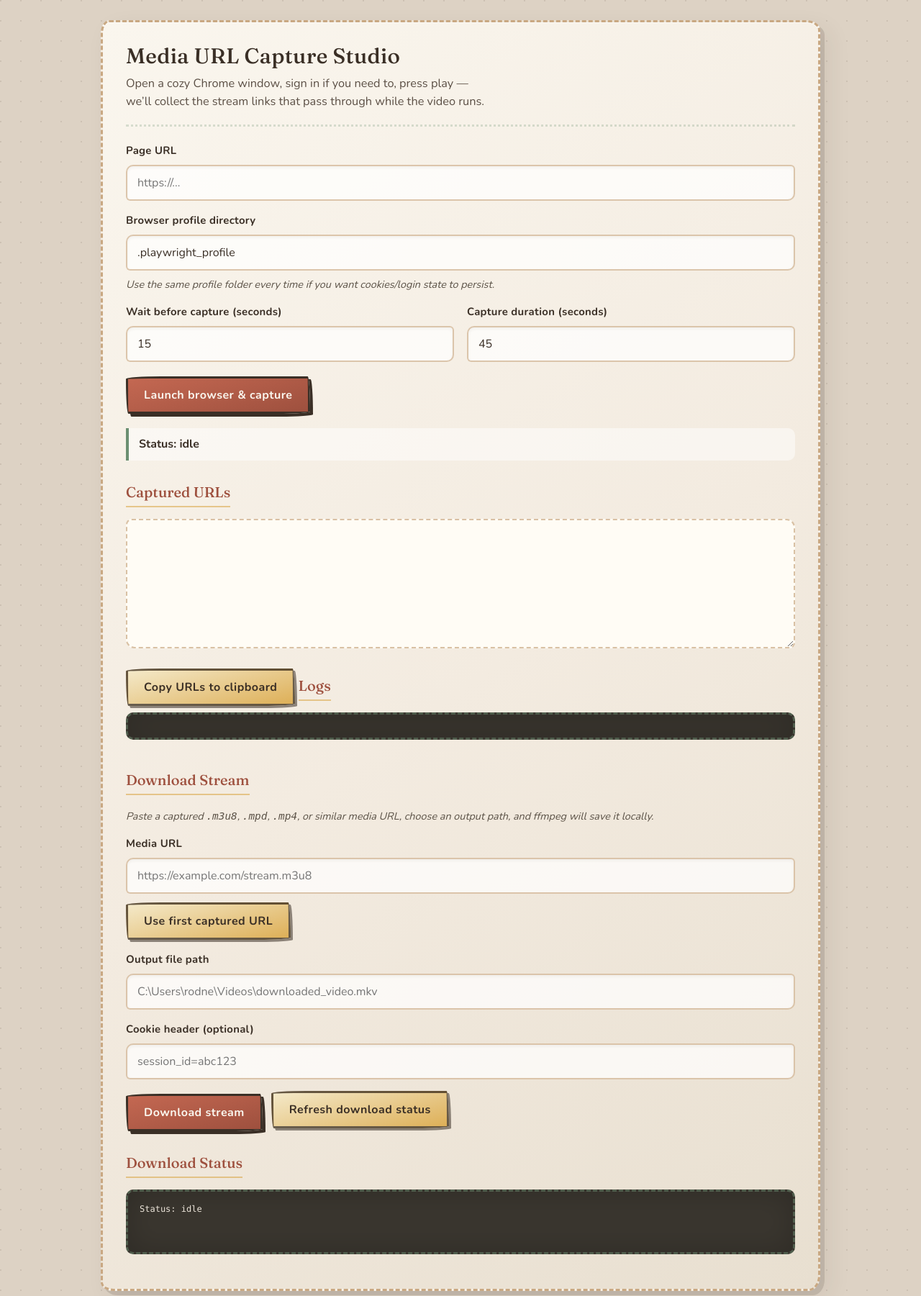
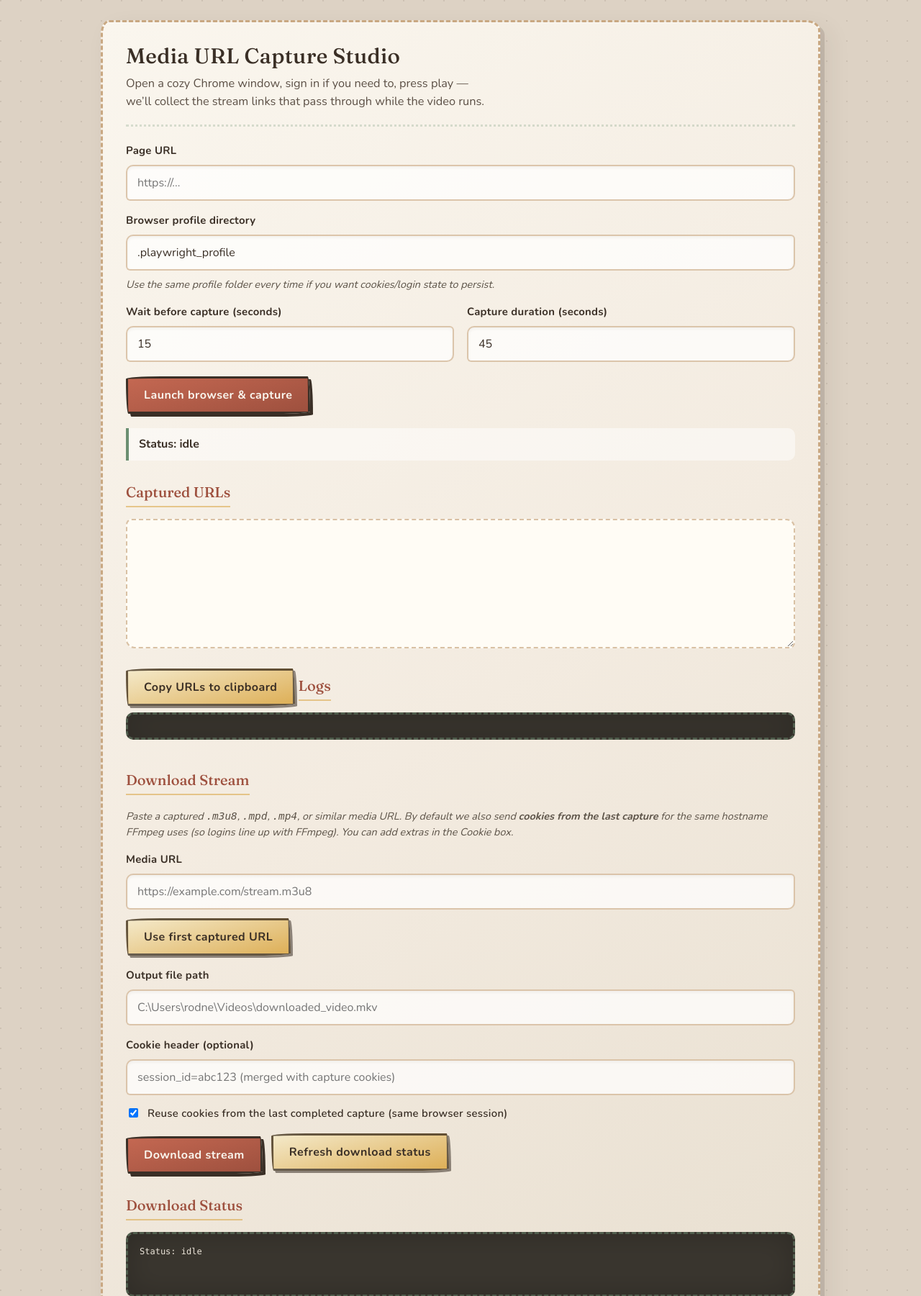
Before and after one commit to rodyoung1967/media_capture_gui, a Flask app: page / in a window 1280 px wide. Shown: the top 1801 px of the page at 72% size. Run offline with Flask 3, Linux system fonts and the light colour scheme.

Commit message:
refactor: enhance cookie handling for media downloads; capture and merge cookies from Playwright

```diff
--- a/app.py
+++ b/app.py
@@ -55,12 +55,57 @@ def _tail_stderr(stderr: str, max_chars: int = 12000) -> str:
     return f"... ({len(text) - max_chars} chars omitted from start of stderr) ...\n{text[-max_chars:]}"
 
 
+def cookie_header_from_playwright_records(cookies: object, media_url: str) -> str:
+    """
+    Build a single ``Cookie: ...`` value body for the host in ``media_url``,
+    matching Playwright ``context.cookies()`` records (domain/path aware enough for FFmpeg).
+    """
+    if not isinstance(cookies, list) or not media_url:
+        return ""
+    parsed = urlparse(media_url)
+    hostname = (parsed.hostname or "").lower()
+    if not hostname:
+        return ""
+
+    scoped: List[tuple[int, str, str]] = []
+    for c in cookies:
+        if not isinstance(c, dict):
+            continue
+        name = c.get("name")
+        value = c.get("value")
+        if not name or value is None:
+            continue
+        domain_raw = (c.get("domain") or "").strip()
+        domain = domain_raw.lstrip(".").lower()
+        if not domain:
+            continue
+        if hostname == domain or hostname.endswith("." + domain):
+            scoped.append((len(domain), str(name), str(value)))
+
+    scoped.sort(key=lambda t: -t[0])
+
+    seen_names: set[str] = set()
+    parts: List[str] = []
+    for _, nm, val in scoped:
+        if nm in seen_names:
+            continue
+        seen_names.add(nm)
+        parts.append(f"{nm}={val}")
+    return "; ".join(parts)
+
+
+def merge_cookie_header_values(*chunks: str) -> str:
+    """Join non-empty cookie header bodies; manual entries can supplement capture cookies."""
+    return "; ".join(ch.strip() for ch in chunks if ch and ch.strip())
+
+
 @dataclass
 class CaptureJob:
     id: str
     status: str = "starting"
     logs: List[str] = field(default_factory=list)
     urls: List[str] = field(default_factory=list)
+    cookies: List[dict] = field(default_factory=list)
     error: str | None = None
     started_at: float = field(default_factory=time.time)
     finished_at: float | None = None
@@ -109,9 +154,14 @@ def run_capture_job(
             timeout_seconds=timeout_seconds,
             logger=lambda msg: add_log(job_id, msg),
         )
+        urls_payload = results.get("urls") if isinstance(results, dict) else results
+        cookie_payload = results.get("cookies") if isinstance(results, dict) else ()
+        if not isinstance(urls_payload, list):
+            urls_payload = []
 
         with jobs_lock:
-            jobs[job_id].urls = results
+            jobs[job_id].urls = urls_payload
+            jobs[job_id].cookies = list(cookie_payload) if isinstance(cookie_payload, list) else []
             jobs[job_id].status = "complete"
             jobs[job_id].finished_at = time.time()
             prune_terminal_jobs_unlocked()
@@ -206,6 +256,7 @@ def job_status(job_id: str):
                 "status": job.status,
                 "logs": job.logs,
                 "urls": job.urls,
+                "cookies": job.cookies,
                 "error": job.error,
                 "started_at": job.started_at,
                 "finished_at": job.finished_at,
@@ -223,6 +274,11 @@ def download_stream():
     download_url = (data.get("download_url") or "").strip()
     output_file = (data.get("output_file") or "").strip()
     download_cookie = (data.get("download_cookie") or "").strip()
+    capture_cookies_raw = data.get("cookies")
+    if isinstance(capture_cookies_raw, list):
+        capture_cookies = [c for c in capture_cookies_raw if isinstance(c, dict)]
+    else:
+        capture_cookies = []
 
     if not download_url:
         return _bad_json("download_url is required")
@@ -266,6 +322,16 @@ def download_stream():
             )
             _console_print(f"[Download] Starting download to: {output_path}")
 
+            from_capture = cookie_header_from_playwright_records(capture_cookies, download_url)
+            combined_cookie = merge_cookie_header_values(from_capture, download_cookie)
+            if from_capture:
+                _console_print("[Download] Applying cookies from last capture for this media host (plus any manual cookie box).")
+            elif capture_cookies:
+                _console_print(
+                    "[Download] Capture cookies were sent but none matched this URL’s hostname — "
+                    "try manual Cookie header or capture again after playback."
+                )
+
             ffmpeg_cmd = [
                 "ffmpeg",
                 "-nostdin",
@@ -280,8 +346,8 @@ def download_stream():
             ]
 
             headers: List[str] = []
-            if download_cookie:
-                headers.append(f"Cookie: {download_cookie}")
+            if combined_cookie:
+                headers.append(f"Cookie: {combined_cookie}")
             if headers:
                 ffmpeg_cmd.extend(["-headers", "\r\n".join(headers) + "\r\n"])
 
--- a/capture_media_urls.py
+++ b/capture_media_urls.py
@@ -8,7 +8,7 @@ import subprocess
 import sys
 import time
 from pathlib import Path
-from typing import Callable, Set
+from typing import Any, Callable, Dict, List, Set
 
 from playwright.sync_api import sync_playwright, TimeoutError as PlaywrightTimeoutError
 
@@ -193,7 +193,7 @@ def capture_media_urls(
     timeout_seconds: int = 30,
     wait_before_capture: int = 10,
     logger: Callable[[str], None] | None = None,
-) -> list[str]:
+) -> Dict[str, Any]:
     """
     Captures likely media URLs from network traffic during a browsing session.
 
@@ -212,10 +212,14 @@ def capture_media_urls(
 
     This does not bypass security checks. It only captures URLs that load during
     a normal visible browser session.
+
+    Returns a dict ``{"urls": [...], "cookies": [...]}`` where ``cookies`` is the
+    Playwright ``BrowserContext`` cookie list (compatible with FFmpeg reuse).
     """
     found: Set[str] = set()
     derived_streams: Set[str] = set()
     all_results: list[str] = []
+    playwright_export_cookies: List[dict] = []
 
     def log(message: str) -> None:
         if logger:
@@ -368,6 +372,21 @@ def capture_media_urls(
             )
 
         finally:
+            try:
+                raw = context.cookies()
+                out_cookies: List[dict] = []
+                if isinstance(raw, list):
+                    for item in raw:
+                        if isinstance(item, dict):
+                            out_cookies.append(item)
+                        elif hasattr(item, "items"):
+                            out_cookies.append(dict(item))
+                playwright_export_cookies = out_cookies
+                log(f"[cookies] Exported {len(playwright_export_cookies)} row(s) for FFmpeg session reuse.")
+            except Exception as exc:
+                log(f"[cookies] Could not read context cookies ({exc}); FFmpeg may lack logged-in session.")
+                playwright_export_cookies = []
+
             if page:
                 try:
                     page.close()
@@ -384,4 +403,4 @@ def capture_media_urls(
                 except Exception:
                     pass
 
-    return all_results
+    return {"urls": all_results, "cookies": playwright_export_cookies}
--- a/templates/index.html
+++ b/templates/index.html
@@ -227,6 +227,22 @@
       font-style: italic;
     }
 
+    label.checkbox-inline {
+      display: flex;
+      align-items: flex-start;
+      gap: 10px;
+      font-weight: 600;
+      margin-top: 14px;
+      cursor: pointer;
+      max-width: 44rem;
+    }
+
+    label.checkbox-inline input[type="checkbox"] {
+      margin-top: 4px;
+      width: auto;
+      flex-shrink: 0;
+    }
+
     .download-status {
       white-space: pre-wrap;
       word-break: break-word;
@@ -284,7 +300,7 @@
     <pre id="logs"></pre>
 
     <h2>Download Stream</h2>
-    <p class="hint">Paste a captured <code>.m3u8</code>, <code>.mpd</code>, <code>.mp4</code>, or similar media URL, choose an output path, and ffmpeg will save it locally.</p>
+    <p class="hint">Paste a captured <code>.m3u8</code>, <code>.mpd</code>, <code>.mp4</code>, or similar media URL. By default we also send <strong>cookies from the last capture</strong> for the same hostname FFmpeg uses (so logins line up with FFmpeg). You can add extras in the Cookie box.</p>
 
     <label for="download_url">Media URL</label>
     <input id="download_url" placeholder="https://example.com/stream.m3u8">
@@ -294,7 +310,12 @@
     <input id="output_file" placeholder="C:\Users\rodne\Videos\downloaded_video.mkv">
 
     <label for="download_cookie">Cookie header (optional)</label>
-    <input id="download_cookie" placeholder="session_id=abc123">
+    <input id="download_cookie" placeholder="session_id=abc123 (merged with capture cookies)">
+
+    <label class="checkbox-inline">
+      <input type="checkbox" id="reuse_capture_cookies" checked>
+      Reuse cookies from the last completed capture (same browser session)
+    </label>
 
     <div class="button-row">
       <button id="downloadBtn" type="button" onclick="startDownload()">Download stream</button>
@@ -309,6 +330,8 @@
 <script>
 let currentJobId = null;
 let pollTimer = null;
+/** Playwright cookie jars from the latest completed /status poll — sent to FFmpeg when enabled. */
+let captureSessionCookies = [];
 
 function resetCaptureUi() {
   if (pollTimer != null) {
@@ -339,6 +362,7 @@ async function startCapture() {
   document.getElementById('status').textContent = 'Status: starting';
   document.getElementById('logs').textContent = '';
   document.getElementById('urls').value = '';
+  captureSessionCookies = [];
 
   const payload = {
     url,
@@ -415,6 +439,11 @@ async function pollStatus() {
     document.getElementById('status').textContent = 'Status: ' + data.status;
     document.getElementById('logs').textContent = (data.logs || []).join('\n');
     document.getElementById('urls').value = (data.urls || []).join('\n');
+    if (Array.isArray(data.cookies)) {
+      captureSessionCookies = data.cookies;
+    } else {
+      captureSessionCookies = [];
+    }
 
     if (data.error) {
       document.getElementById('logs').textContent += '\nERROR: ' + data.error;
@@ -489,6 +518,7 @@ async function startDownload() {
   const downloadUrl = document.getElementById('download_url').value.trim();
   const outputFile = document.getElementById('output_file').value.trim();
   const downloadCookie = document.getElementById('download_cookie').value.trim();
+  const reuseCookies = document.getElementById('reuse_capture_cookies').checked;
 
   if (!downloadUrl) {
     document.getElementById('download_status').textContent = 'Status: error — enter a media URL first';
@@ -510,7 +540,8 @@ async function startDownload() {
       body: JSON.stringify({
         download_url: downloadUrl,
         output_file: outputFile,
-        download_cookie: downloadCookie
+        download_cookie: downloadCookie,
+        cookies: reuseCookies ? captureSessionCookies : []
       })
     });
 
```
